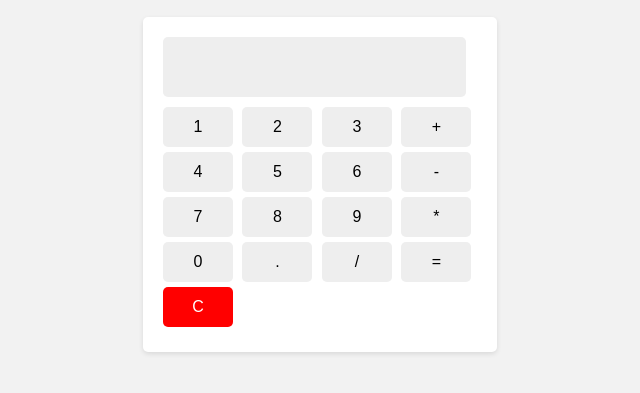
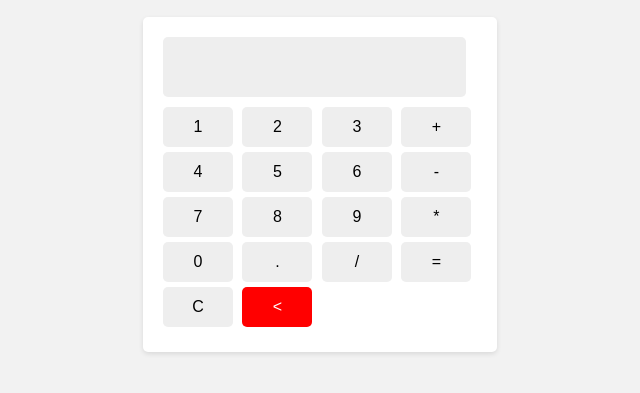
Before and after one commit to Jariruna/pratica-ramas-merge, a plain HTML site: page index.html in a window 1280 px wide. Shown: the part 119-512 px from the top of the page, without its empty margins (320-960 px from the left). Drawn offline with Linux system fonts and the light colour scheme.

Commit message:
solucione el error de borra el ultimo digito

```diff
--- a/index.html
+++ b/index.html
@@ -35,7 +35,8 @@
         <input type="button" value="/" onclick="agregarALaPantalla('/')">
         <input type="button" value="=" onclick="calcular()">
         <br>
-        <input class="borrar" type="button" value="C" onclick="limpiarPantalla()">
+        <input type="button" value="C" onclick="limpiarPantalla()">
+        <input class="borrar" type="button" value="<" onclick="borrarUltimoCaracter()">
     </div>
 
     <script src="script.js"></script>
--- a/script.js
+++ b/script.js
@@ -11,3 +11,8 @@ function agregarALaPantalla(value) {
   function limpiarPantalla() {
     document.getElementById('pantalla').value = '';
   }
+
+  function borrarUltimoCaracter()  {
+    const valorPantalla = document.getElementById('pantalla').value;
+    document.getElementById("pantalla").value = valorPantalla.slice(0, -1)
+  }
```
